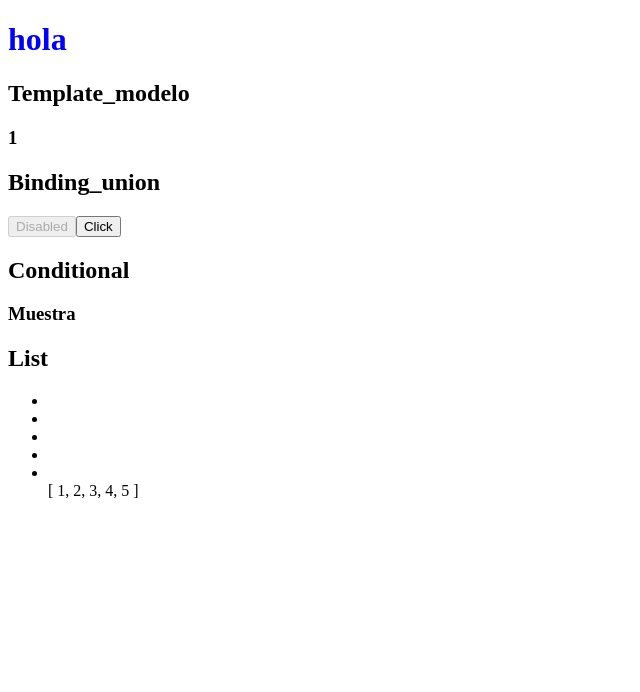
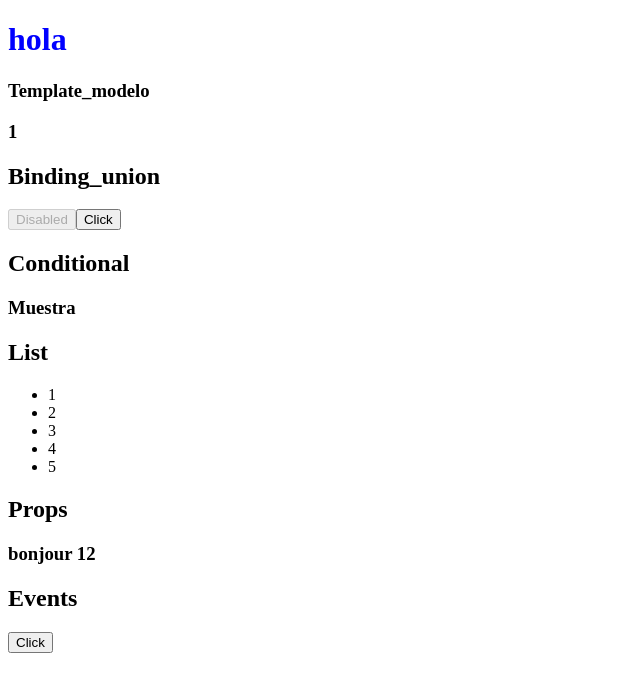
Before and after one commit to YolandaRm/vue-ejemplos, a Vue app: page / in a window 1280 px wide. Shown: the top 692 px of the page, without its empty margins (0-640 px from the left). Built offline with nearby package versions, Linux system fonts and the light colour scheme.

Commit message:
list props events

```diff
--- a/src/App.vue
+++ b/src/App.vue
@@ -5,6 +5,9 @@
     <Binding />
     <Conditional />
     <List />
+    <Props  :hello= "'bonjour'" />
+    <Events @my-event="onMyEvent"/>
+    <!-- <Ejercicio01 /> -->
   </div>
 </template>
 
@@ -14,6 +17,9 @@ import Template from './ejemplos/Template.vue';
 import Binding from './ejemplos/Binding.vue';
 import Conditional from './ejemplos/Conditional.vue';
 import List from './ejemplos/List.vue';
+import Props from './ejemplos/Props.vue';
+import Events from './ejemplos/Events.vue';
+/* import Ejercicio01 from './ejercicios/Ejercicio01.vue'; */
 
 export default {
   //nombre del componente
@@ -23,13 +29,24 @@ export default {
     Template,
     Binding,
     Conditional,
-    List
+    List,
+    Props,
+    Events
+   /*  Ejercicio01*/
+  },
+  methods: {
+    onMyEvent(a, b){
+      console.log(a,b)
+    }
   }
-}
+};
 </script>
 
 <style>
 h1 {
   color:blue;
 }
+.saludo {
+  color:rgb(235, 50, 204);
+}
 </style>
--- a/src/ejemplos/Binding.vue
+++ b/src/ejemplos/Binding.vue
@@ -10,7 +10,7 @@
 
 <script>
 export default {
-    name:"Template",
+    name:'Binding',
     //para definir los métodos del componente
     methods: {
         onClick(ev){
--- /dev/null
+++ b/src/ejemplos/Events.vue
@@ -0,0 +1,23 @@
+<template>
+    <div>
+        <h2>Events</h2>
+        <button @click= "onClick">Click</button>
+    </div>
+</template>
+
+<script>
+export default {
+    name: "Events",
+    methods:{
+        onClick(){
+            this.$emit('my-event', 123, 456);
+        }
+    }
+}
+</script>
+
+/* este componente cuando se pincha en el botón va a emitir un evento de tipo event
+con los datos 123
+y en la App para escuchar ese evento @ va a invocar al método y va a pintar esos datos
+para que le llegen
+ */
--- a/src/ejemplos/List.vue
+++ b/src/ejemplos/List.vue
@@ -4,9 +4,11 @@
     <ul>
         <!-- Con la directiva v-for repetimos un elemento htlm tantas veces
         como elementos tenga la lista, -con indice-
-         y tiene que tener la propiedad key (unica)-->
-        <li v-for="(number,i) in numbers" :key="i"></li>
-            {{numbers}}
+         y tiene que tener la propiedad key (unica)
+         "item in items"/"(item, i) in items"-->
+        <li v-for="(number,i) in numbers" :key="i">
+            {{number}}
+        </li>
     </ul>
     </div>
 </template>
--- /dev/null
+++ b/src/ejemplos/Props.vue
@@ -0,0 +1,29 @@
+<template>
+    <div>
+        <h2>Props</h2>
+        <h3>{{hello}}  {{foo}}</h3>
+
+    </div>
+</template>
+
+<script>
+export default {
+    name:'Props',
+    // array con el nombre de las propiedades que acepta este componente
+    //props: ['hello']
+    //2ª opción,  así puedo validad propiedades del componente con el objeto (hello, foo)
+    //en definitiva aquí puedo definir que propiedades desea recibir un componente y
+    //validar estén o no  (true false)
+    //para cada propiedad se puede especifiar type, validatos, y required o default
+    props: {
+        hello: {
+            type: String,
+            required: true
+        },
+        foo: {
+            type: Number,
+            default: 12
+        }
+  }
+};
+</script>
--- a/src/ejemplos/Template.vue
+++ b/src/ejemplos/Template.vue
@@ -1,6 +1,6 @@
 <template>
     <div>
-        <h2>Template_modelo</h2>
+        <h3>Template_modelo</h3>
         <!-- con bigotes podemos intercalar variables -->
         <h3>{{foo}}</h3>
     </div>
@@ -8,7 +8,7 @@
 
 <script>
 export default {
-    name:"Template",
+    name:'Template',
     // definir un método o función data() que devuelva los datos internos del componente
     // para cada propiedad definida en el objeto, vue va a crear setters y getters en el componetne
     //de modo que actualice la plantilla cada vez que cambie
--- /dev/null
+++ b/src/ejercicios/Ejercicio01.vue
@@ -0,0 +1,11 @@
+<template>
+    <div>
+        <h1 class="saludo">¡¡¡Hello World!!!</h1>
+    </div>
+</template>
+
+<script>
+export default {
+    name: 'Ejercicio01'
+}
+</script>
--- a/src/main.js
+++ b/src/main.js
@@ -10,7 +10,15 @@ Vue.config.productionTip = false
   esa instancia la pintamos en un elemento del DOM con el método $mount
   que recibe un selector css para referenciar ese elemento
 */
-
+ /*
 new Vue({
   render: h => h(App),
 }).$mount('#app')
+ La aplicación al instanciarse  utilizando o creando una nueva instancia de vue
+ vamos a cambiarlo,  vm (virtual machine)
+   */
+
+const vm = new Vue({
+  render: h => h(App),
+})
+vm.$mount('#app');
```
Also changed, not shown: src/Styleguide.vue (added), src/ejercicios/Ejercicio02.vue (added).
